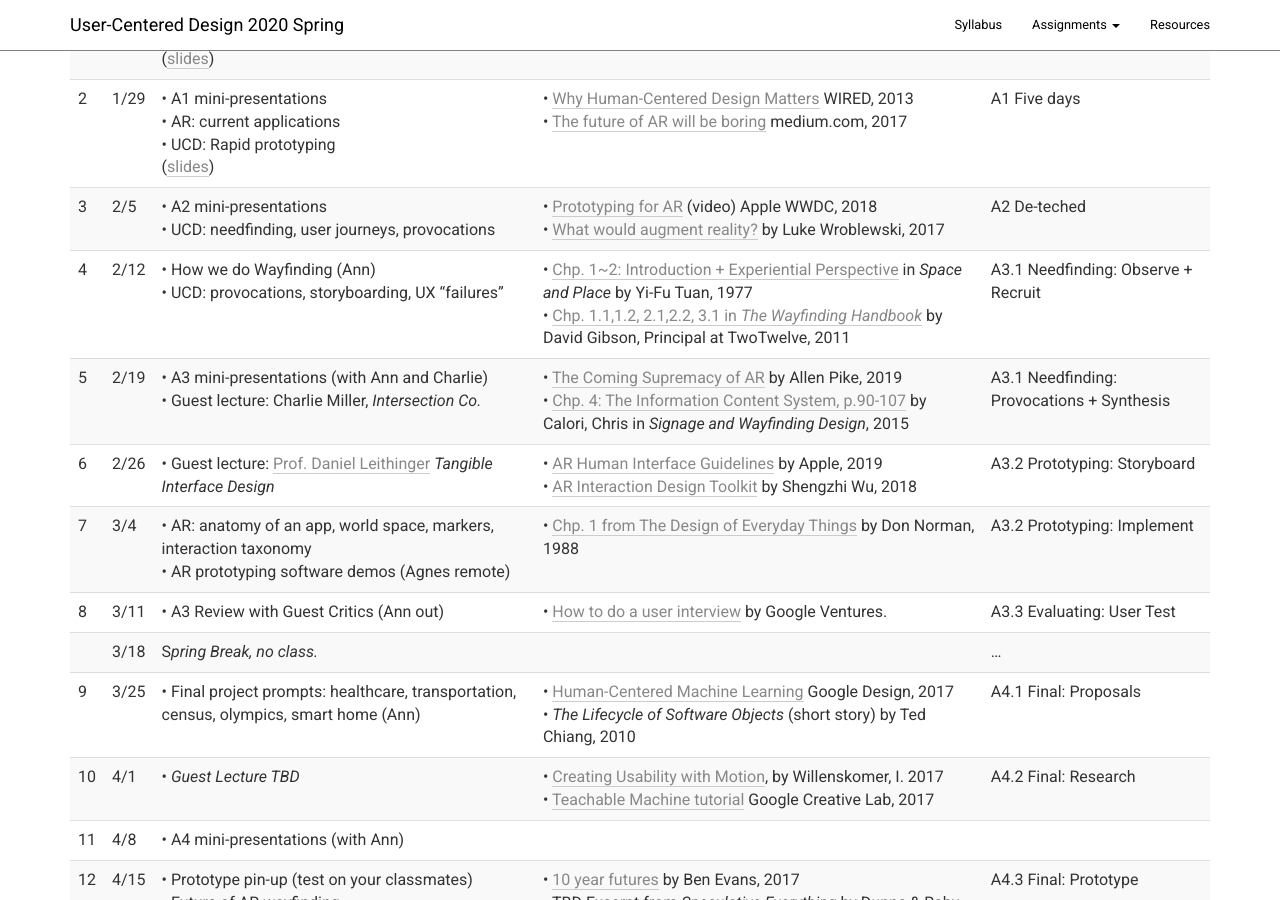
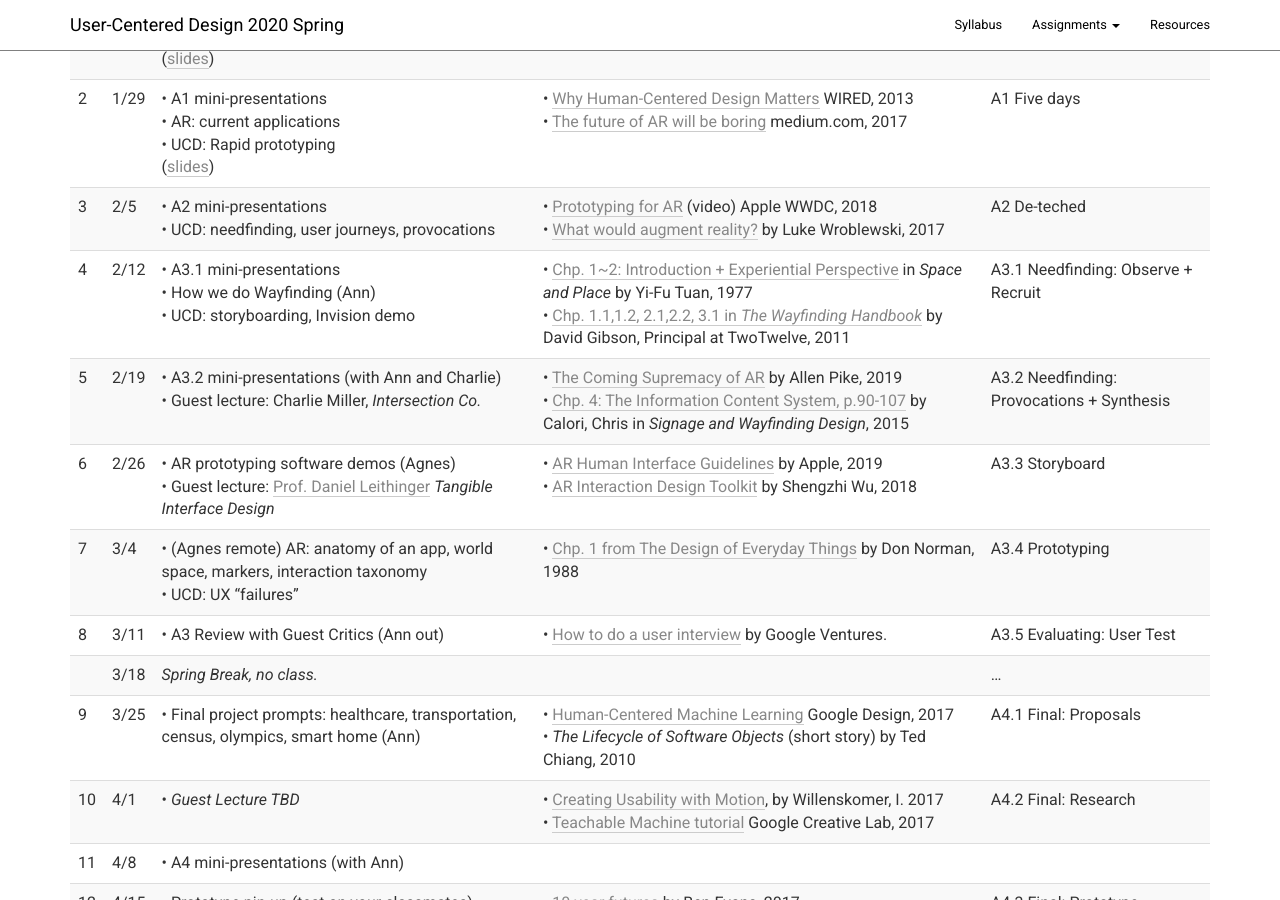
Before and after one commit to columbiaspatialinfo/columbiaspatialinfo.github.io, a Jekyll site: the page built from index.md, in a window 1280 px wide and 900 px high, scrolled down 735 px. Built offline with Jekyll 4.4.1, drawn with Linux system fonts in a browser that asks for light colours; our own code applies the rules of GitHub Pages for plain Markdown files.

Commit message:
Update index.md

```diff
--- a/index.md
+++ b/index.md
@@ -29,12 +29,12 @@ _Subject to change as semester progresses._
 | 1        | 1/22     | • What is UCD, what is AR?<br>• TwoTwelve overview (Ann)<br>• Course structure<br>([slides](https://docs.google.com/presentation/d/13yrgzOjsCOtmdtj6PEFNqrDayXyoDiWz1_qs4MgI0Iw/edit?usp=sharing)) |                                                                                                                                                                                                                                                                                 | [Apply to enroll](https://forms.gle/dKc8YTB8YCKDW2Ya6) |
 | 2        | 1/29   | • A1 mini-presentations<br>• AR: current applications<br>• UCD: Rapid prototyping<br>([slides](https://docs.google.com/presentation/d/1ccvYpHhp8exK7g_gcnSIGDoC7seHlM-0NR6kS5Uez0M/edit?usp=sharing))           | • [Why Human-Centered Design Matters](https://www.wired.com/insights/2013/12/human-centered-design-matters/) WIRED, 2013<br>• [The future of AR will be boring](https://medium.com/@warronbebster/the-future-of-augmented-reality-will-be-boring-fc95be238ef4) medium.com, 2017 | A1 Five days |
 | 3        | 2/5      | • A2 mini-presentations<br>• UCD: needfinding, user journeys, provocations                             | • [Prototyping for AR](https://developer.apple.com/videos/play/wwdc2018/808/) (video) Apple WWDC, 2018<br>• [What would augment reality?](https://www.lukew.com/ff/entry.asp?1974) by Luke Wroblewski, 2017                                                                        | A2 De-teched                                           |
-| 4        | 2/12     | • How we do Wayfinding (Ann)<br>• UCD: provocations, storyboarding, UX "failures"                                                   | • [Chp. 1~2: Introduction + Experiential Perspective]({{ layout.canvasfiles }}6939862) in _Space and Place_ by Yi-Fu Tuan, 1977<br>• [Chp. 1.1,1.2, 2.1,2.2, 3.1 in _The Wayfinding Handbook_]({{ layout.canvasfiles }}6939859) by David Gibson, Principal at TwoTwelve, 2011                                                                                                                                                                      | A3.1 Needfinding: Observe + Recruit                  |
-| 5        | 2/19     | • A3 mini-presentations (with Ann and Charlie)<br>• Guest lecture: Charlie Miller, _Intersection Co._ | • [The Coming Supremacy of AR](https://allenpike.com/2019/the-supremacy-of-ar) by Allen Pike, 2019<br>• [Chp. 4: The Information Content System, p.90-107](https://clio.columbia.edu/catalog/11557934) by Calori, Chris in _Signage and Wayfinding Design_, 2015 | A3.1 Needfinding: Provocations + Synthesis             |
-| 6        | 2/26     | • Guest lecture: [Prof. Daniel Leithinger](https://www.colorado.edu/atlas/daniel-leithinger) _Tangible Interface Design_                            | • [AR Human Interface Guidelines](https://developer.apple.com/ios/human-interface-guidelines/technologies/augmented-reality/) by Apple, 2019<br>• [AR Interaction Design Toolkit](https://blog.prototypr.io/ar-interaction-design-toolkit-f47ca0733e31) by Shengzhi Wu, 2018                                                                                                                                                                                                                 | A3.2 Prototyping: Storyboard                           |
-| 7        | 3/4      | • AR: anatomy of an app, world space, markers, interaction taxonomy<br>• AR prototyping software demos (Agnes remote)        | • [Chp. 1 from The Design of Everyday Things]({{ layout.canvasfiles }}6854751) by Don Norman, 1988                                                                                                                                    | A3.2 Prototyping: Implement                            |
-| 8        | 3/11     | • A3 Review with Guest Critics (Ann out)                                                               | • [How to do a user interview](https://www.youtube.com/watch?v=Qq3OiHQ-HCU) by Google Ventures.                                                                                                                                                                                 | A3.3 Evaluating: User Test                             |
-|          | 3/18     | S*pring Break, no class.*                                                                              |                                                                                                                                                                                                                                                                                 | …                                                      |
+| 4        | 2/12     | • A3.1 mini-presentations<br>• How we do Wayfinding (Ann)<br>• UCD: storyboarding, Invision demo                                                   | • [Chp. 1~2: Introduction + Experiential Perspective]({{ layout.canvasfiles }}6939862) in _Space and Place_ by Yi-Fu Tuan, 1977<br>• [Chp. 1.1,1.2, 2.1,2.2, 3.1 in _The Wayfinding Handbook_]({{ layout.canvasfiles }}6939859) by David Gibson, Principal at TwoTwelve, 2011                                                                                                                                                                      | A3.1 Needfinding: Observe + Recruit                  |
+| 5        | 2/19     | • A3.2 mini-presentations (with Ann and Charlie)<br>• Guest lecture: Charlie Miller, _Intersection Co._ | • [The Coming Supremacy of AR](https://allenpike.com/2019/the-supremacy-of-ar) by Allen Pike, 2019<br>• [Chp. 4: The Information Content System, p.90-107](https://clio.columbia.edu/catalog/11557934) by Calori, Chris in _Signage and Wayfinding Design_, 2015 | A3.2 Needfinding: Provocations + Synthesis             |
+| 6        | 2/26     | • AR prototyping software demos (Agnes)<br>• Guest lecture: [Prof. Daniel Leithinger](https://www.colorado.edu/atlas/daniel-leithinger) _Tangible Interface Design_                            | • [AR Human Interface Guidelines](https://developer.apple.com/ios/human-interface-guidelines/technologies/augmented-reality/) by Apple, 2019<br>• [AR Interaction Design Toolkit](https://blog.prototypr.io/ar-interaction-design-toolkit-f47ca0733e31) by Shengzhi Wu, 2018                                                                                                                                                                                                                 | A3.3 Storyboard                           |
+| 7        | 3/4      | • (Agnes remote) AR: anatomy of an app, world space, markers, interaction taxonomy<br>• UCD: UX "failures"        | • [Chp. 1 from The Design of Everyday Things]({{ layout.canvasfiles }}6854751) by Don Norman, 1988                                                                                                                                    | A3.4 Prototyping                            |
+| 8        | 3/11     | • A3 Review with Guest Critics (Ann out)                                                               | • [How to do a user interview](https://www.youtube.com/watch?v=Qq3OiHQ-HCU) by Google Ventures.                                                                                                                                                                                 | A3.5 Evaluating: User Test                             |
+|          | 3/18     | *Spring Break, no class.*                                                                              |                                                                                                                                                                                                                                                                                 | …                                                      |
 | 9        | 3/25     | • Final project prompts: healthcare, transportation, census, olympics, smart home (Ann)                | • [Human-Centered Machine Learning](https://medium.com/google-design/human-centered-machine-learning-a770d10562cd) Google Design, 2017<br>• _The Lifecycle of Software Objects_ (short story) by Ted Chiang, 2010                                                                                                                                        | A4.1 Final: Proposals                                  |
 | 10       | 4/1      | • *Guest Lecture TBD*                                                                                  | • [Creating Usability with Motion](https://medium.com/ux-in-motion/creating-usability-with-motion-the-ux-in-motion-manifesto-a87a4584ddc), by Willenskomer, I. 2017<br>• [Teachable Machine tutorial](https://teachablemachine.withgoogle.com/) Google Creative Lab, 2017                                                                                                             | A4.2 Final: Research                                   |
 | 11       | 4/8      | • A4 mini-presentations (with Ann)                                                                     |                                                                                                                                                                                                                                                                                 |                                                        |
```
